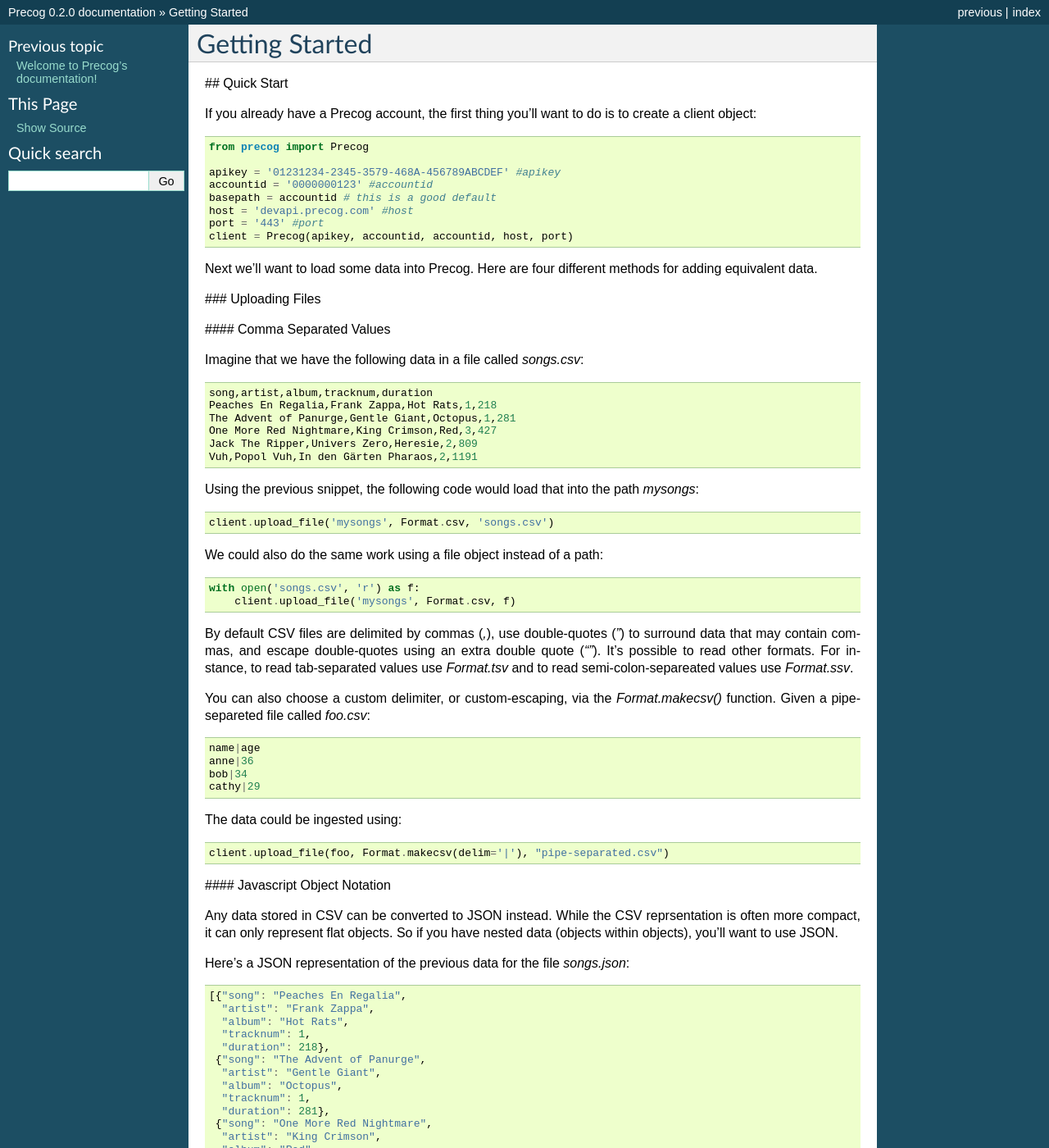
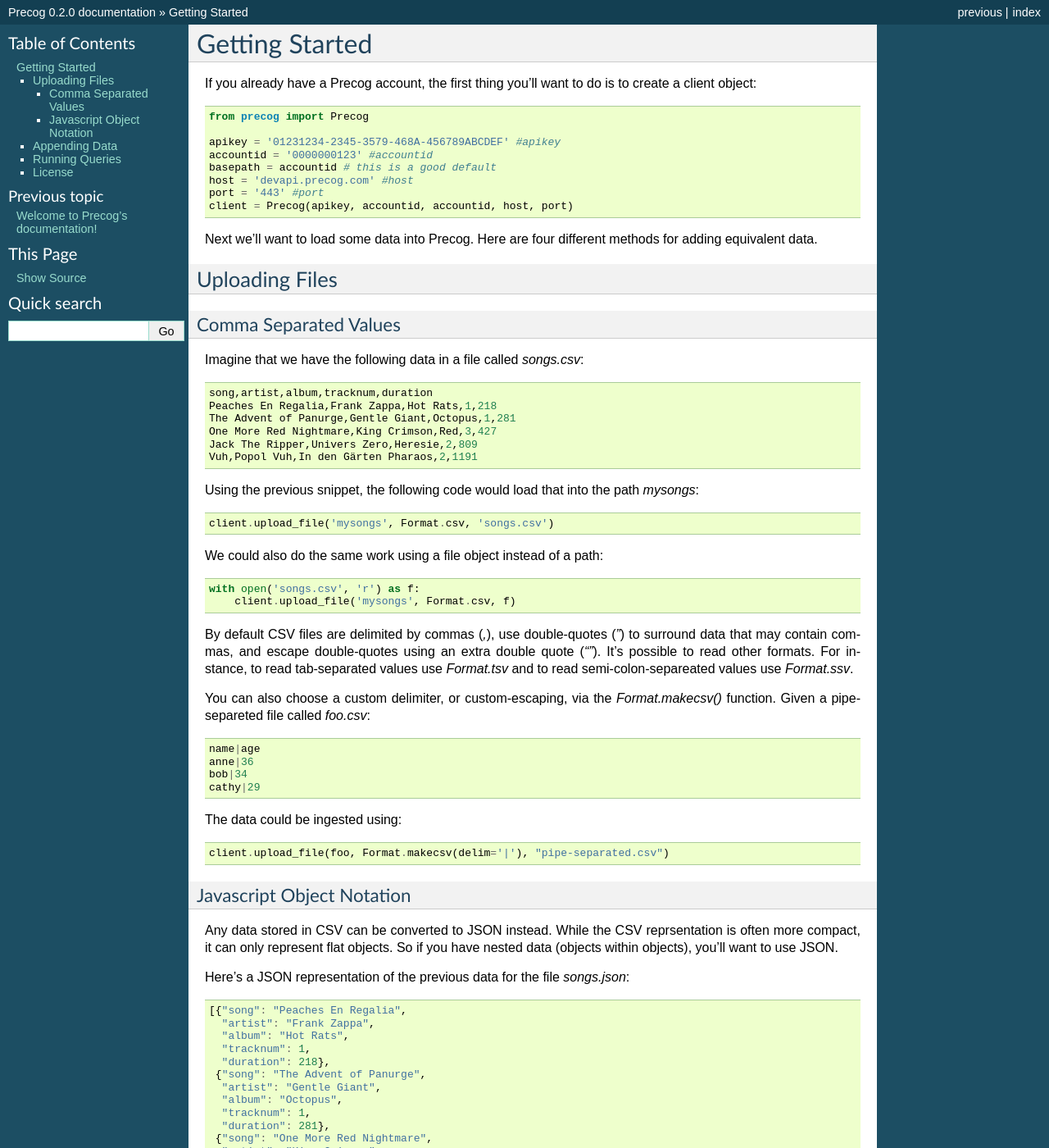
Before and after one commit to precog/precog_python_client, a Sphinx documentation site: the page built from doc/source/getting_started.rst, in a window 1280 px wide and 1400 px high. Shown: the whole window at 82% size. Built offline with Sphinx 7.4.7, drawn with Linux system fonts in a browser that asks for light colours; some of the changed text lies outside the part shown.

Commit message:
Adjust sections, try hyperlinking a method

```diff
--- a/doc/source/getting_started.rst
+++ b/doc/source/getting_started.rst
@@ -1,7 +1,5 @@
 Getting Started
 ***************
-
-## Quick Start
 
 If you already have a Precog account, the first thing you'll want to do is to
 create a client object::
@@ -18,9 +16,11 @@
 Next we'll want to load some data into Precog. Here are four different methods
 for adding equivalent data.
 
-### Uploading Files
+Uploading Files
+===============
 
-#### Comma Separated Values
+Comma Separated Values
+----------------------
 
 Imagine that we have the following data in a file called `songs.csv`::
 
@@ -61,7 +61,8 @@
 
         client.upload_file(foo, Format.makecsv(delim='|'), "pipe-separated.csv")
 
-#### Javascript Object Notation
+Javascript Object Notation
+--------------------------
 
 Any data stored in CSV can be converted to JSON instead. While the CSV
 reprsentation is often more compact, it can only represent flat
@@ -105,7 +106,8 @@
 
         client.upload_file('mysongs', Format.csv, 'songs.csv')
 
-### Appending Data
+Appending Data
+==============
 
 The previous commands will upload an entire file to a path, replacing
 whatever is already there. But in many cases you might want to append
@@ -161,7 +163,8 @@
         s = open('extra.json', 'r').read()
         client.append_all_from_string('mysongs', Format.json, s)
 
-### Running Queries
+Running Queries
+===============
 
 Now that we've loaded all our songs in `mysongs`, we can learn things
 about our music collection. The following Python snippet runs a
@@ -203,7 +206,8 @@
 parameter contains our result (the number of seconds in our music
 library).
 
-### License
+License
+=======
 
 The client code is available to you under the MIT license.
 
```
Also changed, not shown: other parts of doc/source/getting_started.rst (+1 -1 lines).
